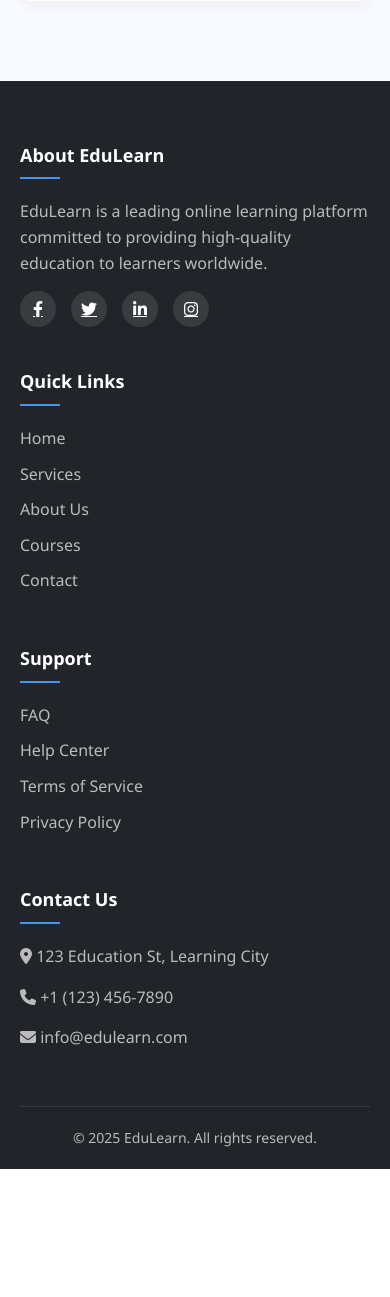
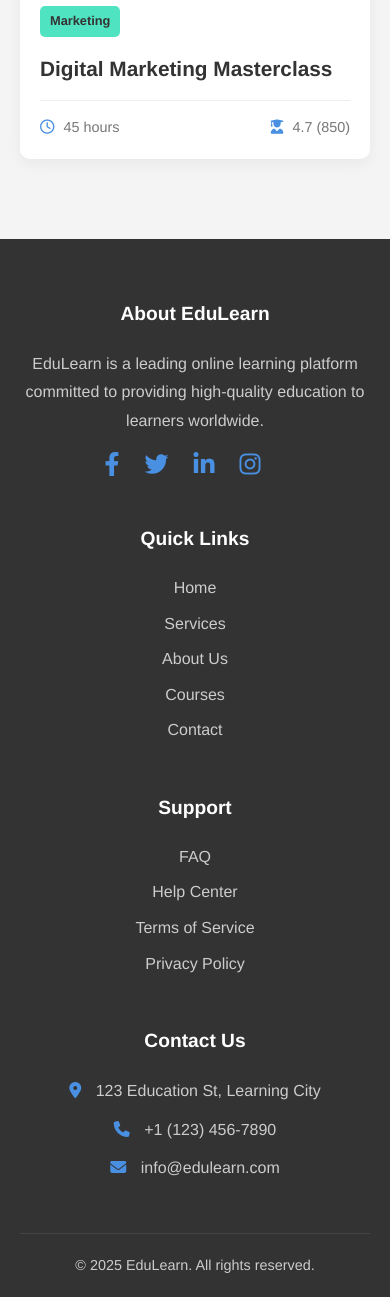
Before and after one commit to HesaraDinal1234/LMS, a PHP site: page /homepage.php in a window 390 px wide. Shown: the part 3637-4934 px from the top of the page. Before the commit the page ends 4806 px from the top, so only its background shows below. Run offline with PHP 8.4, Linux system fonts and the light colour scheme.

Commit message:
Refactor homepage layout and styles; enhance mobile navigation and add animations for feature cards

```diff
--- a/codes/CSS/homepage.css
+++ b/codes/CSS/homepage.css
@@ -1,24 +1,32 @@
-     :root {
-            --primary: #4361ee;
-            --secondary: #3f37c9;
-            --accent: #4895ef;
-            --light: #f8f9fa;
-            --dark: #212529;
-            --success: #4cc9f0;
-            --text: #2b2d42;
+ /* CSS/homepage.css */
+
+        /* --- Global Styles & Variables --- */
+        :root {
+            --primary-color: #4A90E2;
+            --secondary-color: #50E3C2;
+            --dark-color: #333;
+            --light-color: #f4f4f4;
+            --text-color: #555;
+            --white-color: #fff;
+            --nav-height: 80px;
         }
 
         * {
+            box-sizing: border-box;
             margin: 0;
             padding: 0;
-            box-sizing: border-box;
-            font-family: 'Segoe UI', Tahoma, Geneva, Verdana, sans-serif;
         }
 
         body {
-            color: var(--text);
+            font-family: 'Helvetica Neue', Arial, sans-serif;
             line-height: 1.6;
-            background-color: #f5f7ff;
+            color: var(--text-color);
+            background-color: var(--white-color);
+        }
+
+        html {
+            scroll-behavior: smooth;
+            scroll-padding-top: var(--nav-height); /* Offset for fixed nav */
         }
 
         .container {
@@ -27,161 +35,185 @@
             padding: 0 20px;
         }
 
-        /* Navigation */
+        ul {
+            list-style: none;
+        }
+
+        a {
+            text-decoration: none;
+            color: var(--primary-color);
+        }
+
+        img {
+            max-width: 100%;
+            display: block;
+        }
+
+        section {
+            padding: 80px 0;
+        }
+
+        .section-title {
+            text-align: center;
+            margin-bottom: 60px;
+        }
+
+        .section-title h2 {
+            font-size: 2.5rem;
+            color: var(--dark-color);
+            margin-bottom: 10px;
+        }
+
+        .section-title p {
+            font-size: 1.1rem;
+            max-width: 600px;
+            margin: 0 auto;
+        }
+
+        /* --- Buttons --- */
+        .btn {
+            display: inline-block;
+            padding: 10px 20px;
+            border-radius: 5px;
+            text-align: center;
+            transition: all 0.3s ease;
+            font-weight: bold;
+        }
+
+        .btn-login {
+            background: transparent;
+            border: 1px solid var(--primary-color);
+            color: var(--primary-color);
+        }
+
+        .btn-login:hover {
+            background: var(--primary-color);
+            color: var(--white-color);
+        }
+
+        .btn-register {
+            background: var(--primary-color);
+            border: 1px solid var(--primary-color);
+            color: var(--white-color);
+        }
+
+        .btn-register:hover {
+            background: #3a7bc8;
+            border-color: #3a7bc8;
+        }
+
+        .btn-primary {
+            background: var(--primary-color);
+            color: var(--white-color);
+            padding: 15px 30px;
+            font-size: 1.1rem;
+            border-radius: 5px;
+        }
+
+        .btn-primary:hover {
+            background: #3a7bc8;
+            transform: translateY(-2px);
+        }
+
+        /* --- Navigation --- */
         nav {
-            background-color: white;
+            background: var(--white-color);
             box-shadow: 0 2px 10px rgba(0, 0, 0, 0.1);
-            position: sticky;
+            position: fixed;
             top: 0;
-            z-index: 100;
+            left: 0;
+            width: 100%;
+            z-index: 1000;
+            height: var(--nav-height);
+        }
+
+        nav .container {
+            height: 100%;
         }
 
         .navbar {
             display: flex;
             justify-content: space-between;
             align-items: center;
-            padding: 20px 0;
+            height: 100%;
         }
 
         .logo {
-            font-size: 24px;
-            font-weight: 700;
-            color: var(--primary);
+            font-size: 1.8rem;
+            font-weight: bold;
+            color: var(--dark-color);
+        }
+
+        .logo i {
+            color: var(--primary-color);
+            margin-right: 8px;
+        }
+
+        .nav-links {
             display: flex;
             align-items: center;
         }
 
-        .logo i {
-            margin-right: 10px;
-            color: var(--accent);
-        }
-
-        .nav-links {
-            display: flex;
-            list-style: none;
-        }
-
         .nav-links li {
-            margin-left: 30px;
+            margin: 0 15px;
         }
 
         .nav-links a {
-            text-decoration: none;
-            color: var(--text);
+            color: var(--text-color);
             font-weight: 500;
-            transition: color 0.3s;
+            transition: color 0.3s ease;
         }
 
         .nav-links a:hover {
-            color: var(--primary);
+            color: var(--primary-color);
         }
 
-        .auth-buttons .btn {
-            margin-left: 15px;
-            padding: 8px 20px;
-            border-radius: 5px;
-            font-weight: 500;
-            transition: all 0.3s;
+        .auth-buttons {
+            display: flex;
+            gap: 10px;
         }
 
-        .btn-login {
-            background: transparent;
-            border: 1px solid var(--primary);
-            color: var(--primary);
+        .mobile-nav-toggle {
+            display: none; /* Hidden on desktop */
+            font-size: 1.5rem;
+            cursor: pointer;
+            color: var(--dark-color);
         }
 
-        .btn-login:hover {
-            background: var(--primary);
-            color: white;
-        }
-
-        .btn-register {
-            background: var(--primary);
-            border: 1px solid var(--primary);
-            color: white;
-        }
-
-        .btn-register:hover {
-            background: var(--secondary);
-            border-color: var(--secondary);
-        }
-
-        /* Hero Section */
+        /* --- Hero Section --- */
         .hero {
-            padding: 80px 0;
-            background: linear-gradient(135deg, #f5f7ff 0%, #e8ecff 100%);
+            background-color: #f9faff;
+            padding-top: calc(var(--nav-height) + 60px); /* Adjust padding for fixed nav */
+            padding-bottom: 60px;
         }
 
         .hero-content {
-            display: flex;
+            display: grid;
+            grid-template-columns: 1fr 1fr;
             align-items: center;
-            justify-content: space-between;
-        }
-
-        .hero-text {
-            flex: 1;
-            padding-right: 50px;
+            gap: 40px;
         }
 
         .hero-text h1 {
-            font-size: 48px;
+            font-size: 3.2rem;
+            line-height: 1.2;
+            color: var(--dark-color);
             margin-bottom: 20px;
-            color: var(--dark);
-            line-height: 1.2;
         }
 
         .hero-text p {
-            font-size: 18px;
+            font-size: 1.2rem;
             margin-bottom: 30px;
-            color: #555;
-        }
-
-        .hero-image {
-            flex: 1;
         }
 
         .hero-image img {
-            width: 100%;
             border-radius: 10px;
-            box-shadow: 0 20px 40px rgba(0, 0, 0, 0.1);
+            box-shadow: 0 10px 20px rgba(0,0,0,0.1);
         }
 
-        .btn-primary {
-            background: var(--primary);
-            color: white;
-            padding: 12px 30px;
-            border-radius: 5px;
-            font-weight: 500;
-            text-decoration: none;
-            display: inline-block;
-            transition: background 0.3s;
-        }
-
-        .btn-primary:hover {
-            background: var(--secondary);
-        }
-
-        /* Features Section */
+        /* --- Features Section --- */
         .features {
-            padding: 80px 0;
-            background: white;
-        }
-
-        .section-title {
-            text-align: center;
-            margin-bottom: 50px;
-        }
-
-        .section-title h2 {
-            font-size: 36px;
-            color: var(--dark);
-            margin-bottom: 15px;
-        }
-
-        .section-title p {
-            color: #666;
-            max-width: 700px;
-            margin: 0 auto;
+            background-color: var(--white-color);
         }
 
         .features-grid {
@@ -191,68 +223,61 @@
         }
 
         .feature-card {
-            background: white;
-            padding: 30px;
+            background: #fdfdfd;
+            padding: 40px;
+            text-align: center;
+            border: 1px solid #eee;
             border-radius: 10px;
-            box-shadow: 0 5px 15px rgba(0, 0, 0, 0.05);
-            transition: transform 0.3s, box-shadow 0.3s;
+            transition: all 0.5s ease;
+            opacity: 0;
+            transform: translateY(20px);
         }
 
-        .feature-card:hover {
-            transform: translateY(-5px);
-            box-shadow: 0 10px 25px rgba(0, 0, 0, 0.1);
+        .feature-card.visible {
+            opacity: 1;
+            transform: translateY(0);
         }
 
         .feature-icon {
-            font-size: 40px;
-            color: var(--accent);
+            font-size: 3rem;
+            color: var(--primary-color);
             margin-bottom: 20px;
         }
 
         .feature-card h3 {
-            font-size: 22px;
-            margin-bottom: 15px;
-            color: var(--dark);
+            font-size: 1.5rem;
+            color: var(--dark-color);
+            margin-bottom: 10px;
         }
 
-        /* Courses Section */
+        /* --- Courses Section --- */
         .courses {
-            padding: 80px 0;
-            background: #f9faff;
+            background-color: var(--light-color);
         }
 
         .courses-grid {
             display: grid;
-            grid-template-columns: repeat(auto-fit, minmax(280px, 1fr));
+            grid-template-columns: repeat(auto-fit, minmax(320px, 1fr));
             gap: 30px;
         }
 
         .course-card {
-            background: white;
+            background: var(--white-color);
             border-radius: 10px;
             overflow: hidden;
             box-shadow: 0 5px 15px rgba(0, 0, 0, 0.05);
-            transition: transform 0.3s;
+            transition: transform 0.3s ease, box-shadow 0.3s ease;
         }
 
-        .course-card:hover {
-            transform: translateY(-5px);
-        }
-
-        .course-image {
-            height: 180px;
-            overflow: hidden;
+        .course-card.hover-effect {
+            transform: translateY(-10px);
+            box-shadow: 0 10px 20px rgba(0,0,0,0.1);
         }
 
         .course-image img {
             width: 100%;
-            height: 100%;
+            height: 200px;
             object-fit: cover;
-            transition: transform 0.5s;
-        }
-
-        .course-card:hover .course-image img {
-            transform: scale(1.1);
         }
 
         .course-content {
@@ -261,65 +286,75 @@
 
         .course-category {
             display: inline-block;
-            background: rgba(67, 97, 238, 0.1);
-            color: var(--primary);
+            background-color: var(--secondary-color);
+            color: var(--dark-color);
             padding: 5px 10px;
             border-radius: 5px;
-            font-size: 12px;
-            font-weight: 500;
-            margin-bottom: 10px;
+            font-size: 0.8rem;
+            font-weight: bold;
+            margin-bottom: 15px;
         }
 
-        .course-card h3 {
-            font-size: 18px;
+        .course-content h3 {
+            font-size: 1.3rem;
             margin-bottom: 15px;
+            color: var(--dark-color);
         }
 
         .course-meta {
             display: flex;
             justify-content: space-between;
-            color: #666;
-            font-size: 14px;
+            align-items: center;
+            font-size: 0.9rem;
+            color: #777;
+            border-top: 1px solid #eee;
+            padding-top: 15px;
         }
 
-        /* Footer */
+        .course-meta span i {
+            margin-right: 5px;
+            color: var(--primary-color);
+        }
+
+        /* --- Footer --- */
         footer {
-            background: var(--dark);
-            color: white;
+            background-color: var(--dark-color);
+            color: #ccc;
             padding: 60px 0 20px;
         }
 
         .footer-content {
             display: grid;
-            grid-template-columns: repeat(auto-fit, minmax(200px, 1fr));
+            grid-template-columns: repeat(auto-fit, minmax(250px, 1fr));
             gap: 40px;
             margin-bottom: 40px;
         }
 
         .footer-column h3 {
-            font-size: 18px;
+            color: var(--white-color);
             margin-bottom: 20px;
-            position: relative;
-            padding-bottom: 10px;
-        }
-
-        .footer-column h3::after {
-            content: '';
-            position: absolute;
-            left: 0;
-            bottom: 0;
-            width: 40px;
-            height: 2px;
-            background: var(--accent);
+            font-size: 1.2rem;
         }
 
         .footer-column p {
-            color: #bbb;
-            margin-bottom: 15px;
+            margin-bottom: 10px;
+            line-height: 1.8;
         }
 
-        .footer-links {
-            list-style: none;
+        .footer-column i {
+            margin-right: 10px;
+            color: var(--primary-color);
+        }
+
+        .social-links a {
+            color: #ccc;
+            font-size: 1.5rem;
+            margin-right: 15px;
+            transition: color 0.3s ease;
+        }
+
+        .social-links a:hover {
+            color: var(--secondary-color);
         }
 
         .footer-links li {
@@ -327,91 +362,99 @@
         }
 
         .footer-links a {
-            color: #bbb;
-            text-decoration: none;
-            transition: color 0.3s;
+            color: #ccc;
+            transition: color 0.3s ease;
         }
 
         .footer-links a:hover {
-            color: white;
-        }
-
-        .social-links {
-            display: flex;
-            gap: 15px;
-        }
-
-        .social-links a {
-            color: white;
-            background: rgba(255, 255, 255, 0.1);
-            width: 36px;
-            height: 36px;
-            border-radius: 50%;
-            display: flex;
-            align-items: center;
-            justify-content: center;
-            transition: background 0.3s;
-        }
-
-        .social-links a:hover {
-            background: var(--accent);
+            color: var(--white-color);
+            padding-left: 5px;
         }
 
         .footer-bottom {
             text-align: center;
+            border-top: 1px solid #444;
             padding-top: 20px;
-            border-top: 1px solid rgba(255, 255, 255, 0.1);
-            color: #bbb;
-            font-size: 14px;
+            font-size: 0.9rem;
         }
 
-        /* Responsive */
+        /* --- Responsive Design (Media Queries) --- */
+
+        /* Tablets */
         @media (max-width: 992px) {
             .hero-content {
-                flex-direction: column;
+                grid-template-columns: 1fr;
+                text-align: center;
             }
 
-            .hero-text {
-                padding-right: 0;
+            .hero-image {
+                grid-row: 1; /* Move image to the top on smaller screens */
                 margin-bottom: 40px;
-                text-align: center;
+            }
+
+            .hero-text h1 {
+                font-size: 2.8rem;
             }
         }
 
+        /* Mobile */
         @media (max-width: 768px) {
-            .navbar {
-                flex-direction: column;
-                padding: 15px 0;
+            .section-title h2 {
+                font-size: 2rem;
+            }
+
+            .auth-buttons {
+                display: none; /* Hide buttons in nav, could move them inside menu */
             }
 
             .nav-links {
-                margin: 20px 0;
+                position: absolute;
+                top: var(--nav-height);
+                left: 0;
+                width: 100%;
+                background: var(--white-color);
+                flex-direction: column;
+                align-items: center;
+                box-shadow: 0 5px 10px rgba(0,0,0,0.1);
+                max-height: 0;
+                overflow: hidden;
+                transition: max-height 0.5s ease-out;
             }
 
-            .hero-text h1 {
-                font-size: 36px;
-            }
-
-            .section-title h2 {
-                font-size: 30px;
-            }
-        }
-
-        @media (max-width: 576px) {
-            .nav-links {
-                flex-direction: column;
-                align-items: center;
+            .nav-links.active {
+                max-height: 500px; /* An arbitrary large height */
             }
 
             .nav-links li {
-                margin: 10px 0;
+                width: 100%;
+                text-align: center;
             }
 
-            .auth-buttons {
-                margin-top: 15px;
+            .nav-links a {
+                display: block;
+                padding: 15px 0;
+                border-bottom: 1px solid var(--light-color);
+                width: 100%;
             }
 
-            .hero-text h1 {
-                font-size: 28px;
+            .mobile-nav-toggle {
+                display: block; /* Show hamburger icon */
+            }
+
+            .mobile-nav-toggle.active .fa-bars {
+                display: none;
+            }
+
+            .mobile-nav-toggle:not(.active) .fa-times {
+                display: none;
+            }
+
+            .footer-content {
+                grid-template-columns: 1fr;
+                text-align: center;
+            }
+            .social-links {
+                justify-content: center;
+                display: flex;
             }
         }
--- a/codes/homepage.php
+++ b/codes/homepage.php
@@ -80,7 +85,7 @@
     </section>
 
     <!-- Courses Section -->
-    <section class="courses">
+    <section id="courses" class="courses">
         <div class="container">
             <div class="section-title">
                 <h2>Popular Courses</h2>
@@ -171,9 +176,64 @@
                 </div>
             </div>
             <div class="footer-bottom">
-                <p>&copy; 2025 EduLearn. All rights reserved.</p>
+                <p>© 2025 EduLearn. All rights reserved.</p>
             </div>
         </div>
     </footer>
+
+    <script>
+        document.addEventListener('DOMContentLoaded', function() {
+            const mobileNavToggle = document.querySelector('.mobile-nav-toggle');
+            const navLinks = document.querySelector('.nav-links');
+
+            // Mobile Navigation Toggle
+            mobileNavToggle.addEventListener('click', function() {
+                navLinks.classList.toggle('active');
+                this.classList.toggle('active');
+            });
+
+            // Close mobile menu when a link is clicked
+            document.querySelectorAll('.nav-links a').forEach(link => {
+                link.addEventListener('click', () => {
+                    if (navLinks.classList.contains('active')) {
+                        navLinks.classList.remove('active');
+                        mobileNavToggle.classList.remove('active');
+                    }
+                });
+            });
+
+            // Add hover effect to course cards using class toggle
+            const courseCards = document.querySelectorAll('.course-card');
+            courseCards.forEach(card => {
+                card.addEventListener('mouseenter', () => card.classList.add('hover-effect'));
+                card.addEventListener('mouseleave', () => card.classList.remove('hover-effect'));
+            });
+
+            // Add animation to feature cards on scroll using Intersection Observer
+            const featureCards = document.querySelectorAll('.feature-card');
+            const observerOptions = {
+                root: null, // viewport
+                threshold: 0.1, // trigger when 10% of the element is visible
+                rootMargin: '0px'
+            };
+
+            const observer = new IntersectionObserver((entries, observer) => {
+                entries.forEach(entry => {
+                    if (entry.isIntersecting) {
+                        entry.target.classList.add('visible');
+                        observer.unobserve(entry.target); // Stop observing after animation
+                    }
+                });
+            }, observerOptions);
+
+            featureCards.forEach(card => {
+                observer.observe(card);
+            });
+
+            // Update footer year to be current
+            document.querySelector('.footer-bottom p').textContent =
+                `© ${new Date().getFullYear()} EduLearn. All rights reserved.`;
+        });
+    </script>
 </body>
 </html>
```
Also changed, not shown: other parts of codes/homepage.php (+14 -9 lines).
